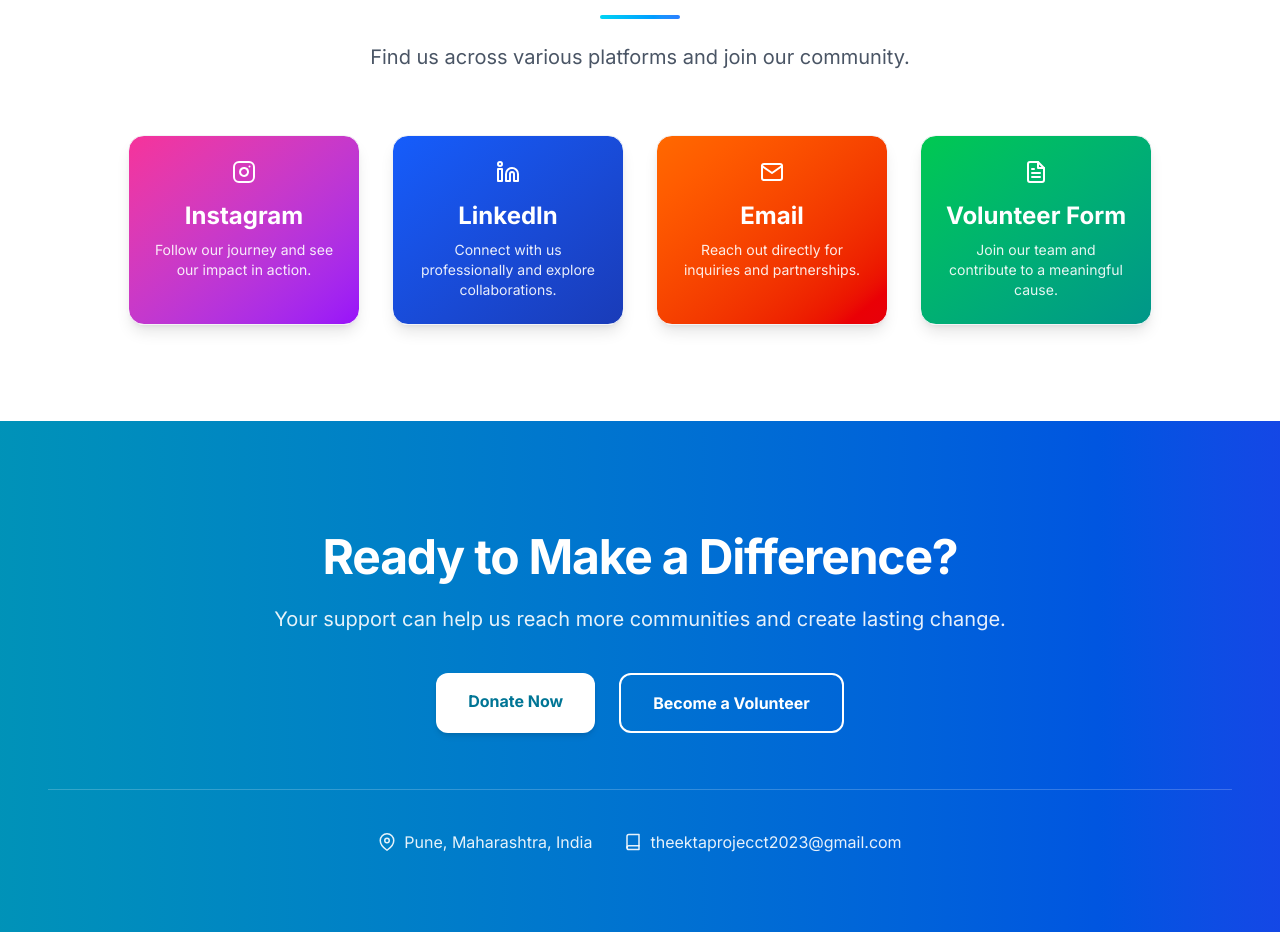
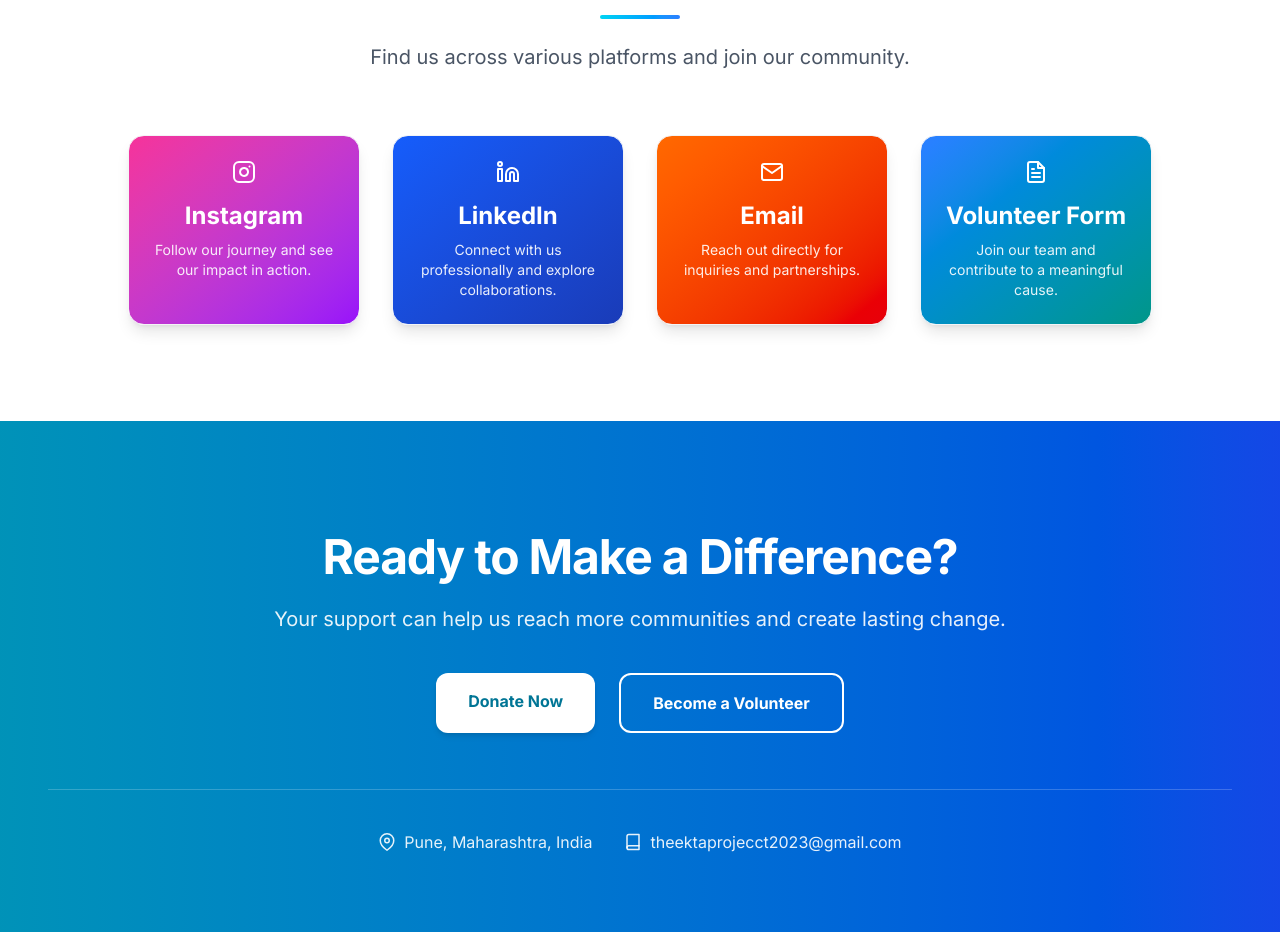
Before and after one commit to rohitshinde3903/the-ekta-project, a Next.js app: page / in a window 1280 px wide. Shown: the part 3120-4052 px from the top of the page. Built offline with nearby package versions, Linux system fonts and the light colour scheme.

Commit message:
corrected colour scheme

```diff
--- a/src/app/impact/page.tsx
+++ b/src/app/impact/page.tsx
@@ -7,7 +7,7 @@ export default function ImpactPage() {
   const stats = [
     { id: 1, value: "200+", label: "Lives Touched", icon: <FaUsers className="text-3xl text-cyan-600" /> },
     { id: 2, value: "5", label: "Communities Served", icon: <FaCheckCircle className="text-3xl text-blue-600" /> },
-    { id: 3, value: "3", label: "Years of Wisdom", icon: <FaHandsHelping className="text-3xl text-green-600" /> },
+    { id: 3, value: "3", label: "Years of Wisdom", icon: <FaHandsHelping className="text-3xl text-blue-600" /> },
     { id: 4, value: "∞", label: "Goals", icon: <FaBullseye className="text-3xl text-yellow-600" /> },
   ];
 
--- a/src/app/page.tsx
+++ b/src/app/page.tsx
@@ -59,7 +59,7 @@ const socialLinks = [
         </svg>
       ),
       url: 'https://docs.google.com/forms/d/1muNs0tN6pyf4xbKj3J6cCPT9io2-CwcdxY18Bk8qe5I/edit',
-      color: 'from-green-500 to-teal-600',
+      color: 'from-blue-500 to-teal-600',
       description: 'Join our team and contribute to a meaningful cause.'
     }
   ];
```
Also changed, not shown: 1 other file (tests, documents, lock files or other folders).
